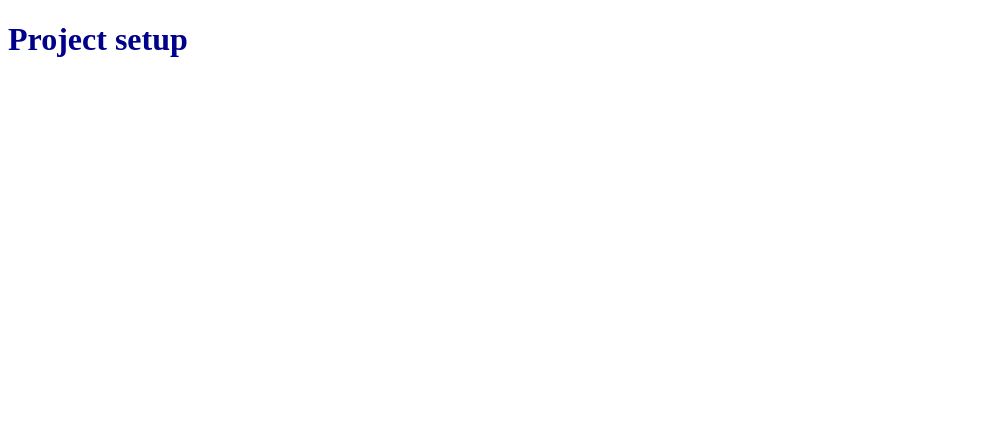
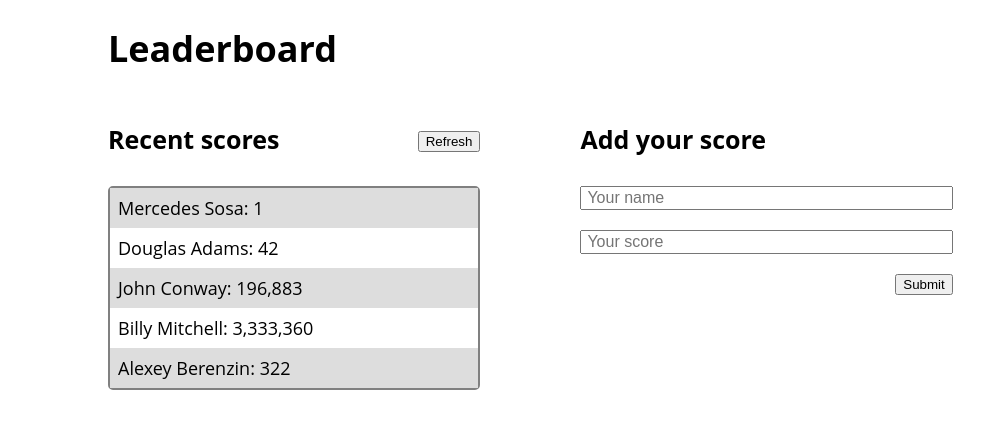
Before and after one commit to notlfish/games-leaderboard, a website built with webpack: page src/index.html in a window 1280 px wide. Shown: the whole page, without its empty margins (0-1008 px from the left). Built offline with nearby package versions, Linux system fonts and the light colour scheme.

Commit message:
Add HTML and basic styling

```diff
--- a/src/index.html
+++ b/src/index.html
@@ -1,11 +1,51 @@
 <!DOCTYPE html>
 <html lang="en">
-<head>
+  <head>
     <meta charset="UTF-8">
     <meta name="viewport" content="width=device-width, initial-scale=1.0">
     <title>Wbpack Exercise</title>
-</head>
-<body>
-    <h1>But you won't see me</h1>
-</body>
+  </head>
+  <body>
+    <main>
+      <h1>Leaderboard</h1>
+      <div class="grid-container">
+        <div id="scoreboard-container">
+          <div class="title-container f-between">
+            <h3>Recent scores</h3>
+            <button id="refresh-scoreboard">Refresh</button>
+          </div>
+          <ul id="scoreboard">
+            <li>
+              <span class="player-name">Mercedes Sosa:</span>
+              <span class="player-score">1</span>
+            </li>
+            <li>
+              <span class="player-name">Douglas Adams:</span>
+              <span class="player-score">42</span>
+            </li>
+            <li>
+              <span class="player-name">John Conway:</span>
+              <span class="player-score">196,883</span>
+            </li>
+            <li>
+              <span class="player-name">Billy Mitchell:</span>
+              <span class="player-score">3,333,360</span>
+            </li>
+            <li>
+              <span class="player-name">Alexey Berenzin:</span>
+              <span class="player-score">322</span>
+            </li>
+          </ul>
+        </div>
+        <div id="new-score-container">
+          <h3>Add your score</h3>
+          <form>
+            <input placeholder="Your name">
+            <input placeholder="Your score">
+            <button class="form-submit">Submit</button>
+          </form>
+        </div>
+      </div>
+    </main>
+  </body>
 </html>
--- a/src/index.js
+++ b/src/index.js
@@ -1,11 +1 @@
 import './style.css';
-
-function component() {
-  const element = document.getElementsByTagName('h1')[0];
-
-  element.innerHTML = 'Project setup';
-
-  return element;
-}
-
-document.body.appendChild(component());
--- a/src/style.css
+++ b/src/style.css
@@ -1,3 +1,63 @@
-h1 {
-  color: darkblue;
+/* Defaults */
+body {
+  font-family: "Open Sans", sans-serif;
+  font-weight: 500;
+  font-size: 18px;
+  padding: 0 100px;
 }
+
+p,
+ul {
+  padding: 0;
+  margin: 0;
+}
+
+li {
+  padding: 8px;
+}
+
+/* Styling */
+ul {
+  list-style: none;
+}
+
+h3 {
+  margin-bottom: 30px;
+  font-size: 25px;
+}
+
+input {
+  display: block;
+  margin-bottom: 20px;
+  line-height: 20px;
+  font-size: 16px;
+  padding: 0 5px;
+  width: 100%;
+  box-sizing: border-box;
+}
+
+.grid-container {
+  display: grid;
+  grid-template-columns: 35% 35%;
+  grid-column-gap: 100px;
+}
+
+.f-between {
+  display: flex;
+  justify-content: space-between;
+  align-items: center;
+}
+
+#scoreboard {
+  border: 2px solid gray;
+  border-radius: 5px;
+}
+
+li:nth-child(odd) {
+  background-color: #ddd;
+}
+
+.form-submit {
+  float: right;
+  margin: 0;
+}
```
Also changed, not shown: package.json (+8 -0 lines), 1 other file.
